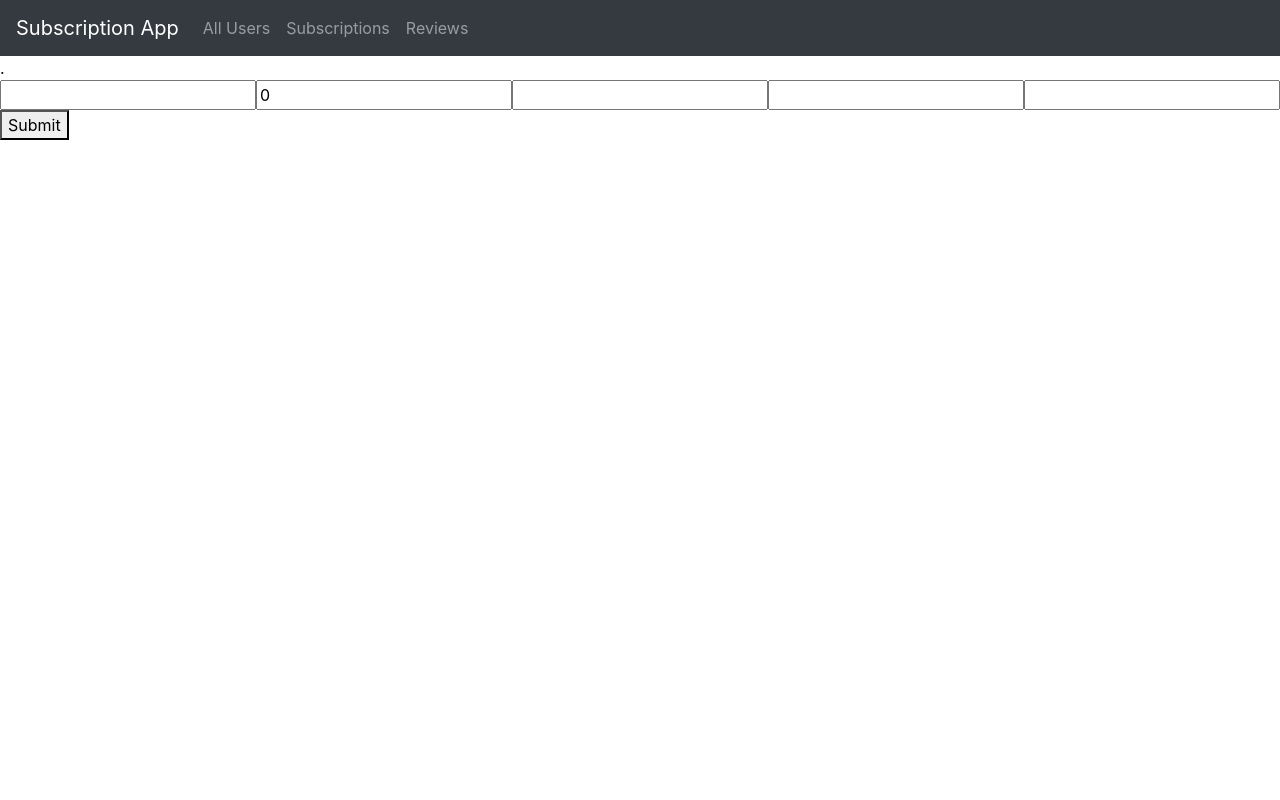
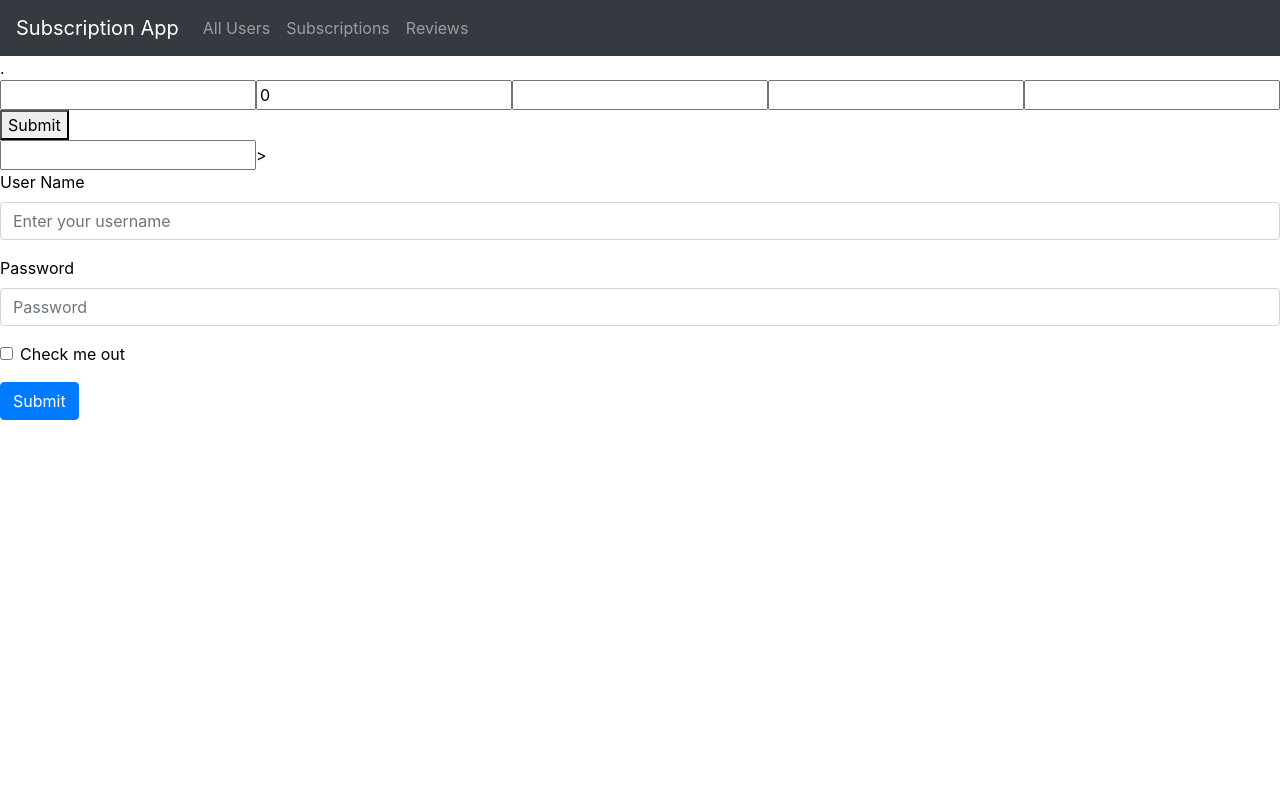
Before and after one commit to epenn92/Project-4, a React (Create React App) app in the folder client/: page /newUser in a window 1280 px wide. Shown: the top 800 px of the page. Built offline with nearby package versions, Linux system fonts and the light colour scheme; no server answers.

Commit message:
bootstrap form

```diff
--- a/client/src/components/NewUser.jsx
+++ b/client/src/components/NewUser.jsx
@@ -1,6 +1,7 @@
 import React, { Component } from 'react'
 import axios from 'axios'
 import { Redirect } from 'react-router-dom'
+import { Form, Button } from 'react-bootstrap'
 
 export default class NewUser extends Component {
 
@@ -53,6 +54,24 @@ export default class NewUser extends Component {
 
                     <button type='submit'>Submit</button>
                 </form>
+                <Form onSubmit={this.onCreateUserSubmit}>
+                    <input type='text' name="name" value={this.state.newUser.name} onChange={this.onChange} />>
+  <Form.Group controlId="formName">
+    <Form.Label>User Name</Form.Label>
+    <Form.Control type="text" placeholder="Enter your username" />
+  </Form.Group>
+
+  <Form.Group controlId="formBasicPassword">
+    <Form.Label>Password</Form.Label>
+    <Form.Control type="password" placeholder="Password" />
+  </Form.Group>
+  <Form.Group controlId="formBasicCheckbox">
+    <Form.Check type="checkbox" label="Check me out" />
+  </Form.Group>
+  <Button variant="primary" type="submit">
+    Submit
+  </Button>
+</Form>
             </div>
         )
     }
```
